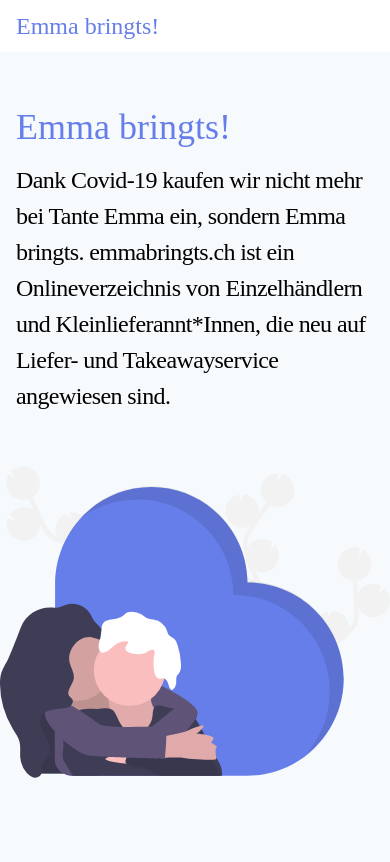
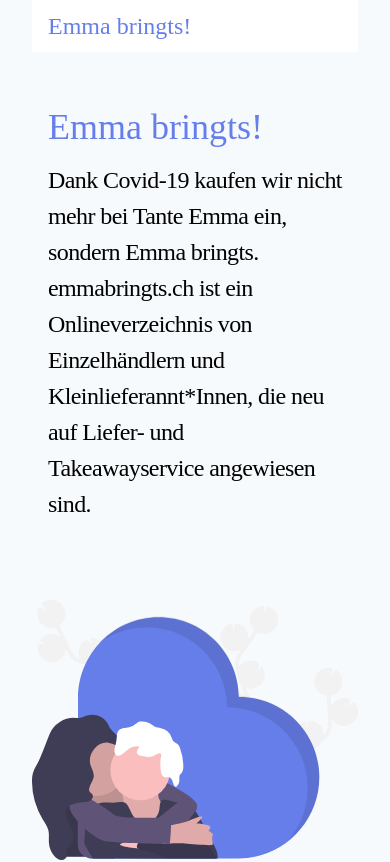
Before and after one commit to deniaz/emma-bringts, a Next.js app: page / in a window 390 px wide. Shown: the top 862 px of the page. Built offline with nearby package versions, Linux system fonts and the light colour scheme; no server answers.

Commit message:
Add Padding for mobile

```diff
--- a/src/layout/stacked.tsx
+++ b/src/layout/stacked.tsx
@@ -6,7 +6,7 @@ type Props = {
   children: ReactNode;
 };
 
-const styles = { container: 'bg-gray-100 box-border', main: 'py-8 max-w-screen-xl mx-auto box-border' };
+const styles = { container: 'bg-gray-100 box-border px-8 lg:px-0', main: 'py-8 max-w-screen-xl mx-auto box-border' };
 
 export const Stacked: FC<Props> = ({ children }) => (
   <div className={styles.container}>
```
